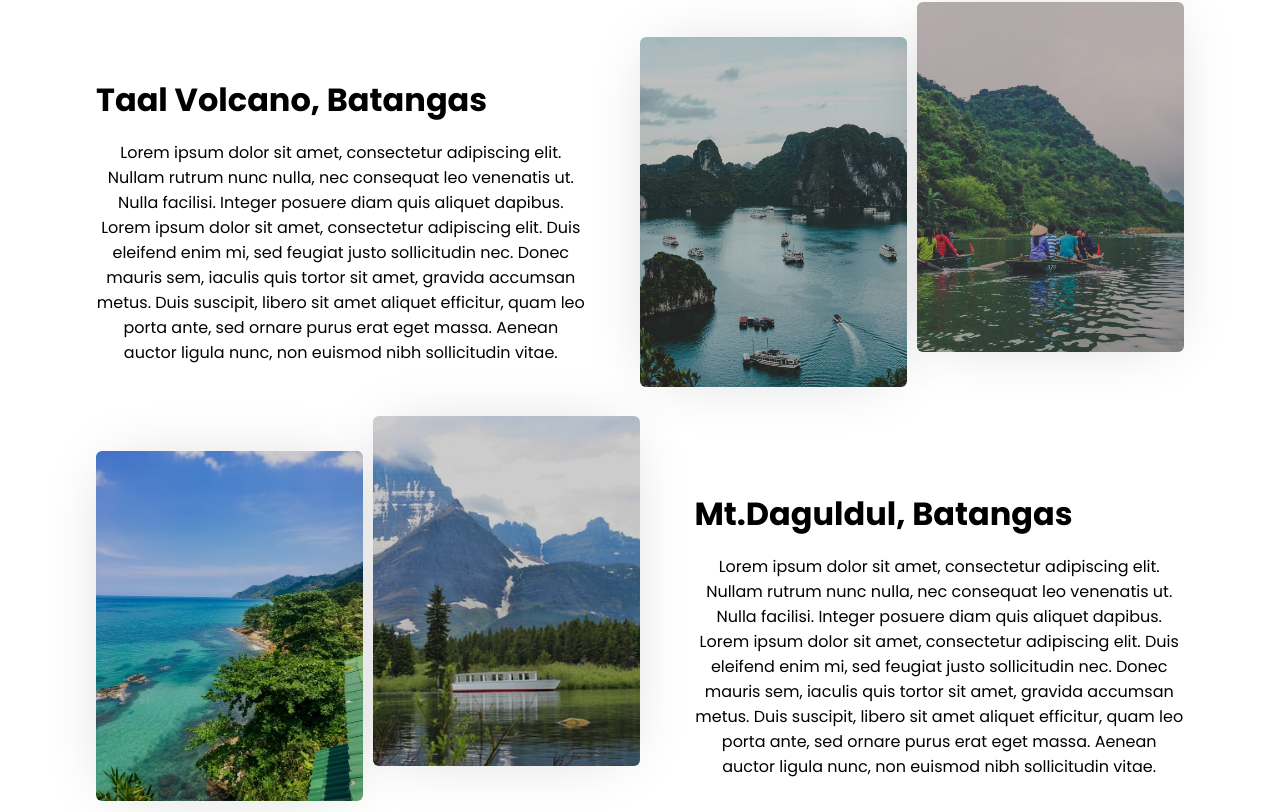
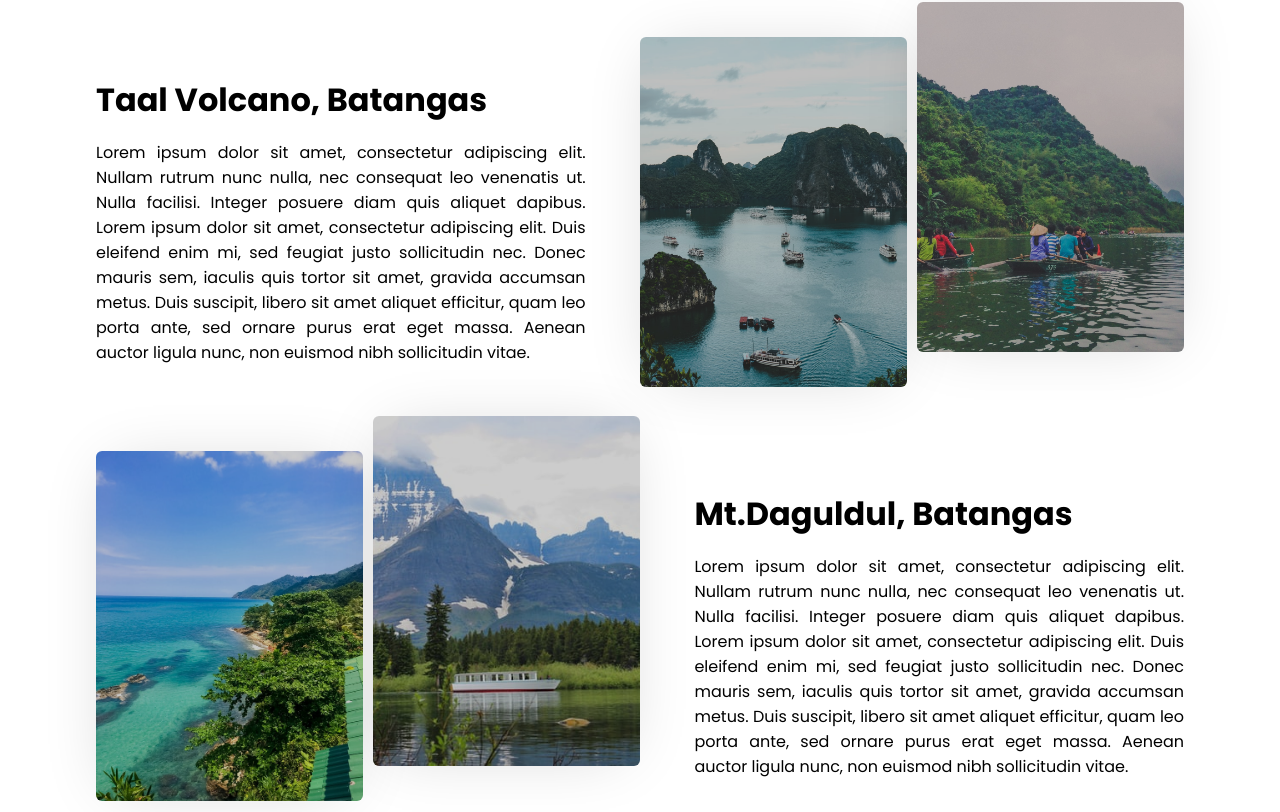
Before and after one commit to SukhOberoi/helloreact, a React (Create React App) app: page / in a window 1280 px wide. Shown: the part 988-1800 px from the top of the page. Built offline with nearby package versions, Linux system fonts and the light colour scheme.

Commit message:
Update DestinationStyle.css

```diff
--- a/src/components/DestinationStyle.css
+++ b/src/components/DestinationStyle.css
@@ -28,6 +28,10 @@
 
 .des-text h2{
     padding-bottom: 1rem;
+}
+
+.des-text p{
+    text-align: justify;
 }
 
 .des-images{
```
